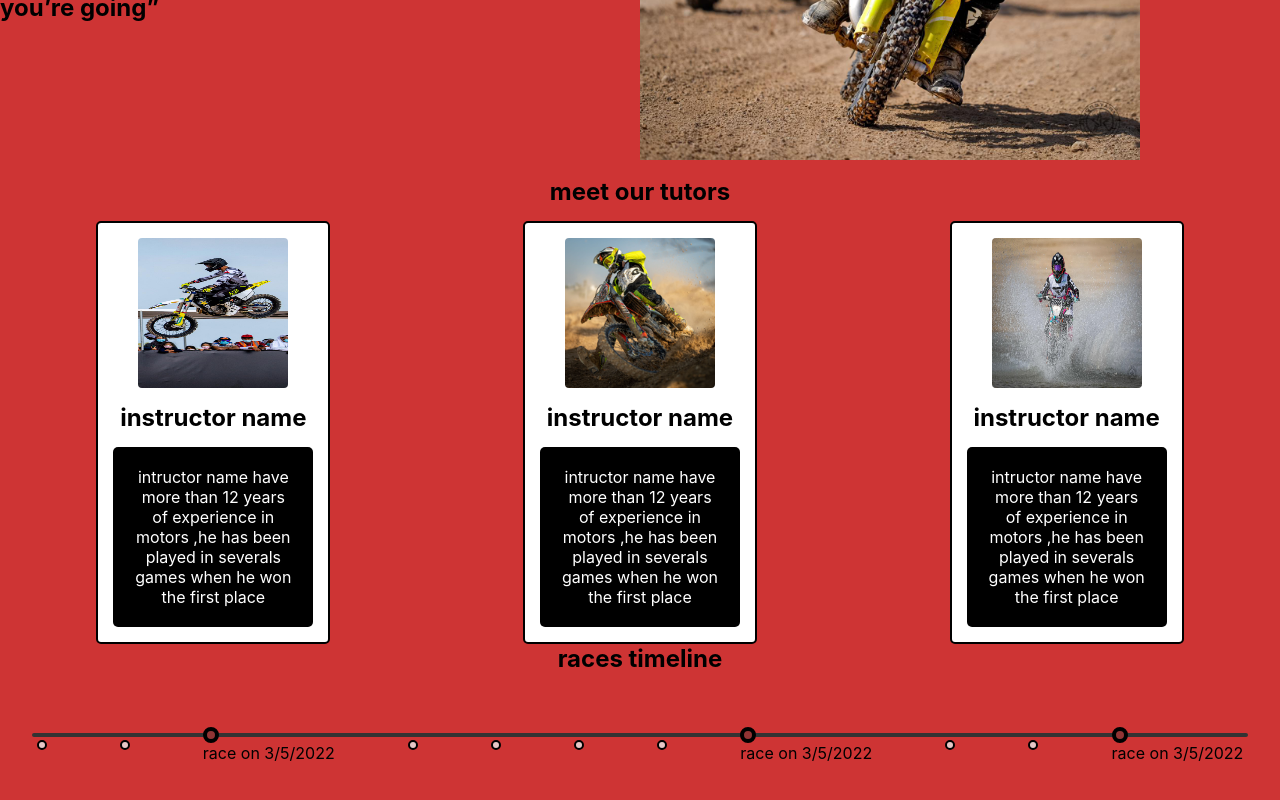
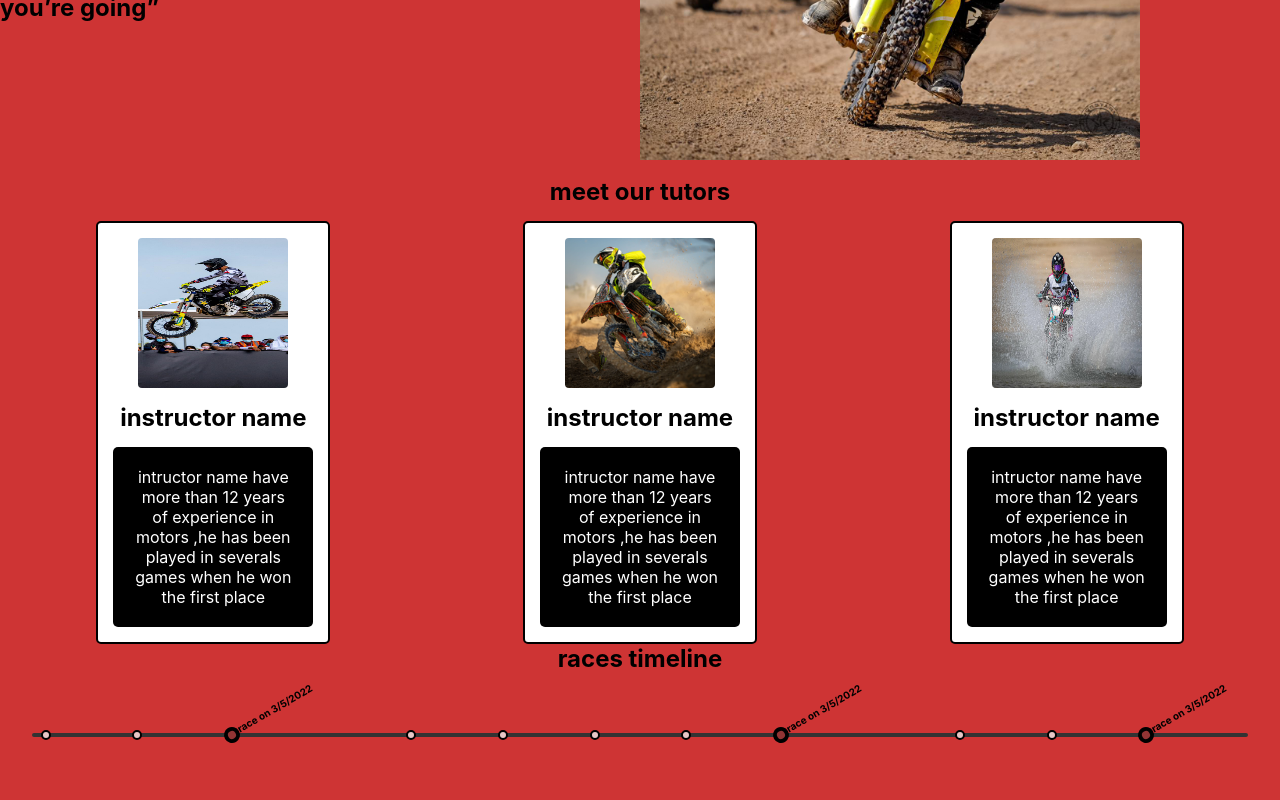
Before and after one commit to omaranBazna/motorcross, a React (Create React App) app: page / in a window 1280 px wide. Shown: the part 372-1172 px from the top of the page. Built offline with nearby package versions, Linux system fonts and the light colour scheme.

Commit message:
rotate the date

```diff
--- a/src/Calender.css
+++ b/src/Calender.css
@@ -14,8 +14,7 @@
     border-radius:50%;
     background:rgb(145, 52, 52);
     border:4px solid black;
-    font-size:10px;
-    font-weight:bold;
+
 }
 .empty{
     height: 10px;
@@ -33,3 +32,10 @@
 .Calender{
     margin:60px auto;
 }
+.racePoint{
+    font-size:10px;
+    font-weight:bold;
+    display: flex;
+    transform-origin: 8px 8px;
+    transform: rotateZ(-30deg);
+}
```
